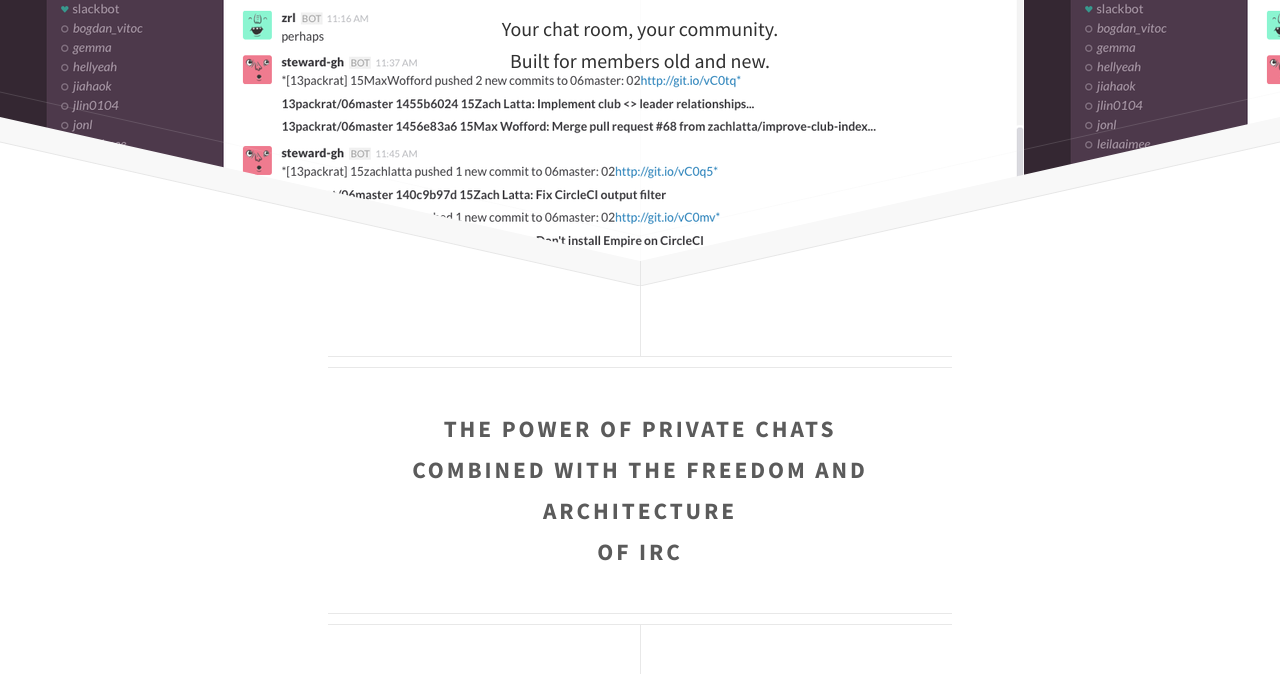
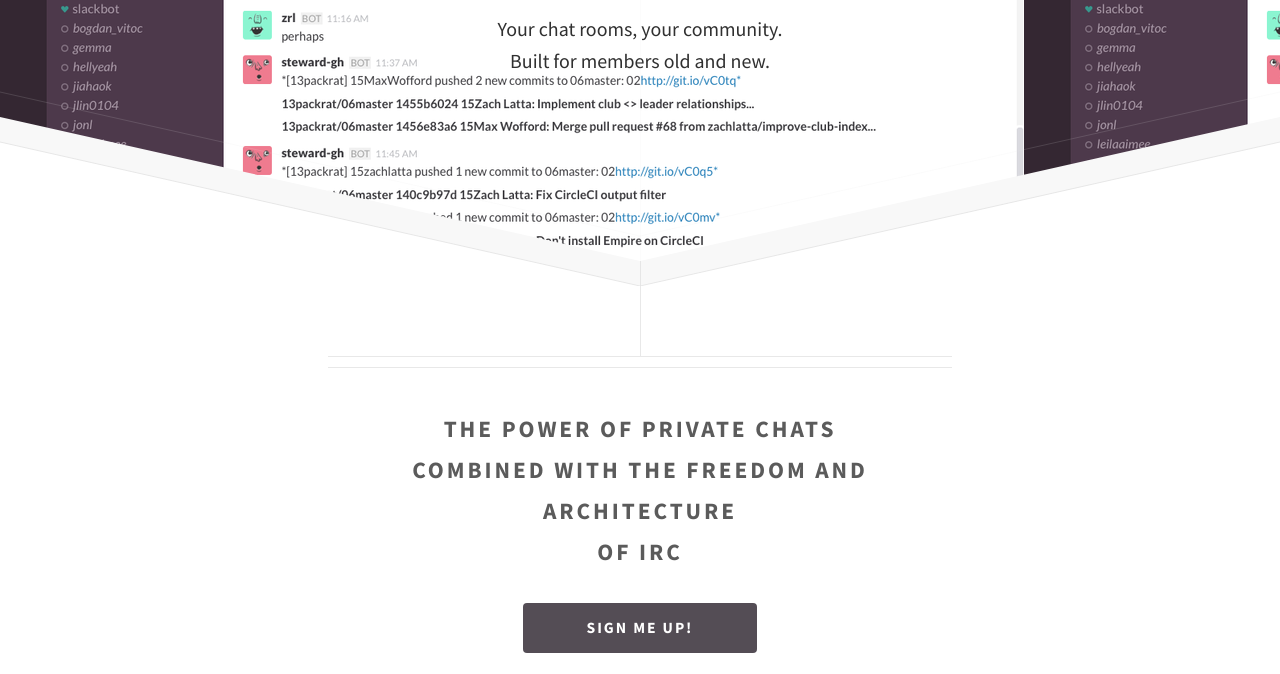
Before and after one commit to BigRoom/room-website, a plain HTML site: page index.html in a window 1280 px wide. Shown: the part 278-952 px from the top of the page. Drawn offline with Linux system fonts and the light colour scheme.

Commit message:
Add CTA to thing
break line endings

```diff
--- a/index.html
+++ b/index.html
@@ -19,9 +19,11 @@
         <div id="header" style="">
             <span class="logo icon fa fa-comment-o"></span>
             <h1 style="color: #303030">Room</h1>
-            <p style="color: #303030">Your chat room, your community.
+            <p style="color: #303030">Your chat rooms, your community.
             <br>
             Built for members old and new.
+            <br>
+
             </p>
         </div>
 
@@ -33,10 +35,13 @@
                     combined with the freedom and architecture
                     <br />
                     of IRC</h2>
-					<!--
-					<p>Tellus erat mauris ipsum fermentum<br />
-					etiam vivamus nunc nibh morbi.</p>
-					-->
+                    <br />
+                    <div class="row">
+                        <div class="12u">
+                            <ul class="actions">
+                                <li><input type="submit" value="Sign me up!" /></li>
+                            </ul>
+                        </div>
                 </header>
 
                 <div class="box alt container">
@@ -76,6 +81,7 @@
 
                     <h3>I already have a channel on IRC, will using Room disrupt our current community?</h3>
                     <p>No. It is very important to us that existing communities will not be damaged by a migration. When starting your Room, make sure to click the "Add to external channel" button.</p>
+                </div>
             </div>
         </div>
 
```
Lines whose indentation alone changed are shown as unchanged.
